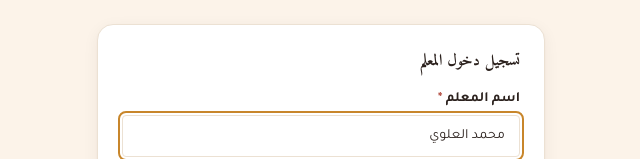
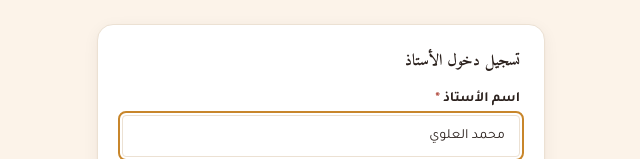
Before and after one commit to bouakkazmosqueschool-prog/app-kottab, a React (Vite) app: page /login in a window 1280 px wide. Shown: the part 293-452 px from the top of the page, without its empty margins (384-1024 px from the left). Built offline with nearby package versions, Linux system fonts and the light colour scheme.

Commit message:
chore: uniformiser le terme الأستاذ (au lieu de المعلم)
Remplace toutes les occurrences de المعلم/المعلمين par الأستاذ/الأساتذة
dans la page de connexion, les paramètres et les commentaires
(cohérence avec le terme déjà utilisé dans les rapports).

```diff
--- a/src/data/teachers.ts
+++ b/src/data/teachers.ts
@@ -1,7 +1,7 @@
 import type { Teacher } from '../types';
 
 /**
- * حسابات تجريبية للمعلمين. كلمات المرور بسيطة عمداً (نسخة محلية تجريبية
+ * حسابات تجريبية للأساتذة. كلمات المرور بسيطة عمداً (نسخة محلية تجريبية
  * بدون خادم حقيقي) — تُعرض للمستخدم مباشرة في صفحة الدخول لتسهيل التجربة.
  */
 export const TEACHERS: Teacher[] = [
--- a/src/pages/LoginPage.tsx
+++ b/src/pages/LoginPage.tsx
@@ -28,7 +28,7 @@ export default function LoginPage() {
     e.preventDefault();
     const ok = login(name, password);
     if (!ok) {
-      setError('اسم المعلم أو كلمة المرور غير صحيحة');
+      setError('اسم الأستاذ أو كلمة المرور غير صحيحة');
       return;
     }
     setError('');
@@ -50,9 +50,9 @@ export default function LoginPage() {
 
         {!pendingTeacher ? (
           <Card className="w-full p-6">
-            <h2 className="font-display font-bold text-ink mb-4">تسجيل دخول المعلم</h2>
+            <h2 className="font-display font-bold text-ink mb-4">تسجيل دخول الأستاذ</h2>
             <form onSubmit={handleLogin} className="flex flex-col gap-4">
-              <FormField label="اسم المعلم" required>
+              <FormField label="اسم الأستاذ" required>
                 <Select value={name} onChange={(e) => setName(e.target.value)} autoFocus>
                   {TEACHERS.map((t) => (
                     <option key={t.id} value={t.name}>
--- a/src/pages/SettingsPage.tsx
+++ b/src/pages/SettingsPage.tsx
@@ -63,7 +63,7 @@ export default function SettingsPage() {
           <FormField label="اسم الكُتّاب">
             <TextInput value={schoolName} onChange={(e) => setSchoolName(e.target.value)} />
           </FormField>
-          <FormField label="اسم المعلّم/ة">
+          <FormField label="اسم الأستاذ/ة">
             <TextInput value={teacherName} onChange={(e) => setTeacherName(e.target.value)} placeholder="اختياري" />
           </FormField>
           <FormField label="نوع الفترة الافتراضي">
--- a/src/store/authStore.ts
+++ b/src/store/authStore.ts
@@ -5,7 +5,7 @@ import { findTeacher } from '../data/teachers';
 
 interface AuthState {
   session: AuthSession | null;
-  /** يتحقق من الاسم وكلمة المرور، ويحفظ هوية المعلم مؤقتاً (بدون حلقة بعد) */
+  /** يتحقق من الاسم وكلمة المرور، ويحفظ هوية الأستاذ مؤقتاً (بدون حلقة بعد) */
   pendingTeacher: { id: string; name: string } | null;
   login: (name: string, password: string) => boolean;
   chooseHalqa: (halqa: Halqa) => void;
```
